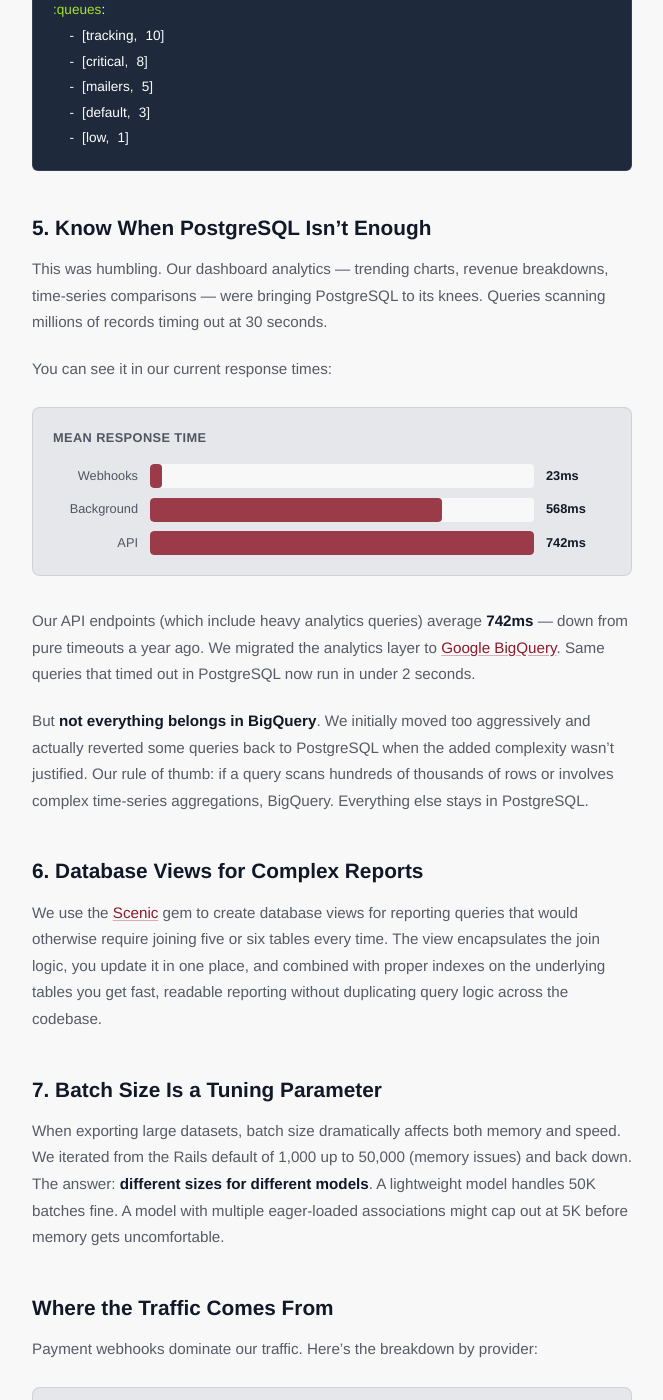
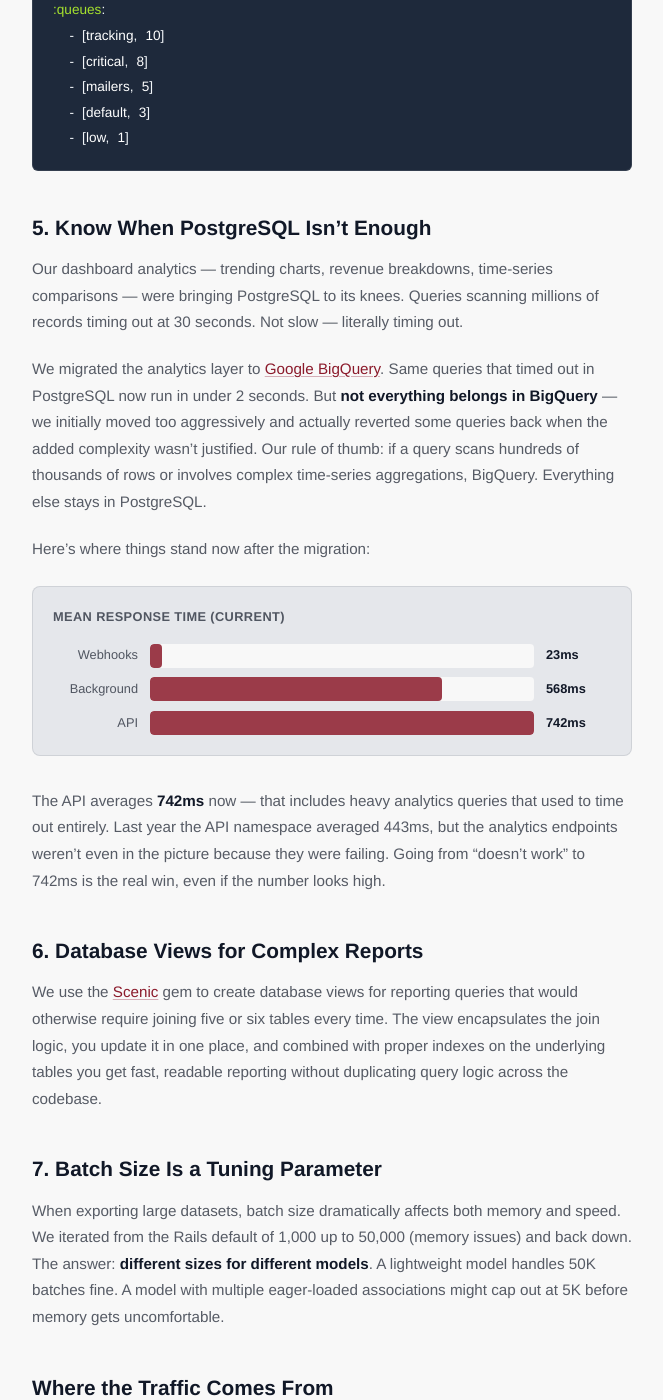
Before and after one commit to robikovacs/robikovacs.github.io, a Jekyll site: the page built from _posts/2026-04-08-ruby-on-rails-performance-lessons-scaling-saas.md, in a window 1280 px wide and 1400 px high, scrolled down 3798 px. Shown: the whole window, without its empty margins (308-971 px from the left). Built offline with Jekyll 4.4.1, drawn with Linux system fonts in a browser that asks for light colours.

Commit message:
Move response time chart after BigQuery explanation for better narrative flow
Co-Authored-By: Claude Opus 4.6 (1M context) <noreply@anthropic.com>

```diff
--- a/_posts/2026-04-08-ruby-on-rails-performance-lessons-scaling-saas.md
+++ b/_posts/2026-04-08-ruby-on-rails-performance-lessons-scaling-saas.md
@@ -101,12 +101,14 @@ With over 100K scheduled jobs in queue at any given time, Sidekiq tuning isn't o
 
 ## 5. Know When PostgreSQL Isn't Enough
 
-This was humbling. Our dashboard analytics — trending charts, revenue breakdowns, time-series comparisons — were bringing PostgreSQL to its knees. Queries scanning millions of records timing out at 30 seconds.
+Our dashboard analytics — trending charts, revenue breakdowns, time-series comparisons — were bringing PostgreSQL to its knees. Queries scanning millions of records timing out at 30 seconds. Not slow — literally timing out.
 
-You can see it in our current response times:
+We migrated the analytics layer to [Google BigQuery](https://cloud.google.com/bigquery). Same queries that timed out in PostgreSQL now run in under 2 seconds. But **not everything belongs in BigQuery** — we initially moved too aggressively and actually reverted some queries back when the added complexity wasn't justified. Our rule of thumb: if a query scans hundreds of thousands of rows or involves complex time-series aggregations, BigQuery. Everything else stays in PostgreSQL.
+
+Here's where things stand now after the migration:
 
 <div class="chart-container">
-    <div class="chart-title">Mean Response Time</div>
+    <div class="chart-title">Mean Response Time (current)</div>
     <div class="chart-row">
         <span class="chart-row-label">Webhooks</span>
         <div class="chart-bar-track">
@@ -130,9 +132,7 @@ You can see it in our current response times:
     </div>
 </div>
 
-Our API endpoints (which include heavy analytics queries) average **742ms** — down from pure timeouts a year ago. We migrated the analytics layer to [Google BigQuery](https://cloud.google.com/bigquery). Same queries that timed out in PostgreSQL now run in under 2 seconds.
-
-But **not everything belongs in BigQuery**. We initially moved too aggressively and actually reverted some queries back to PostgreSQL when the added complexity wasn't justified. Our rule of thumb: if a query scans hundreds of thousands of rows or involves complex time-series aggregations, BigQuery. Everything else stays in PostgreSQL.
+The API averages **742ms** now — that includes heavy analytics queries that used to time out entirely. Last year the API namespace averaged 443ms, but the analytics endpoints weren't even in the picture because they were failing. Going from "doesn't work" to 742ms is the real win, even if the number looks high.
 
 ## 6. Database Views for Complex Reports
 
```
